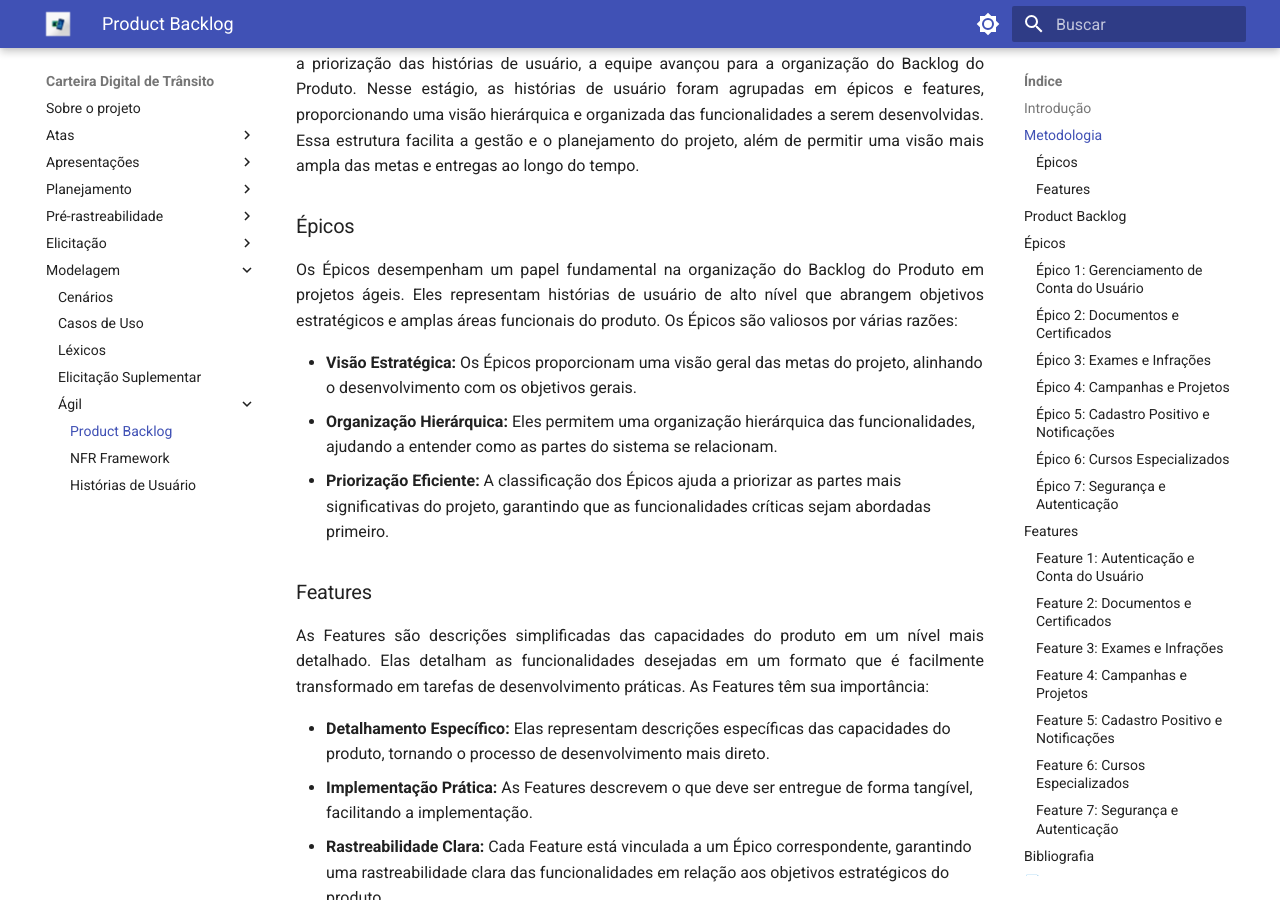
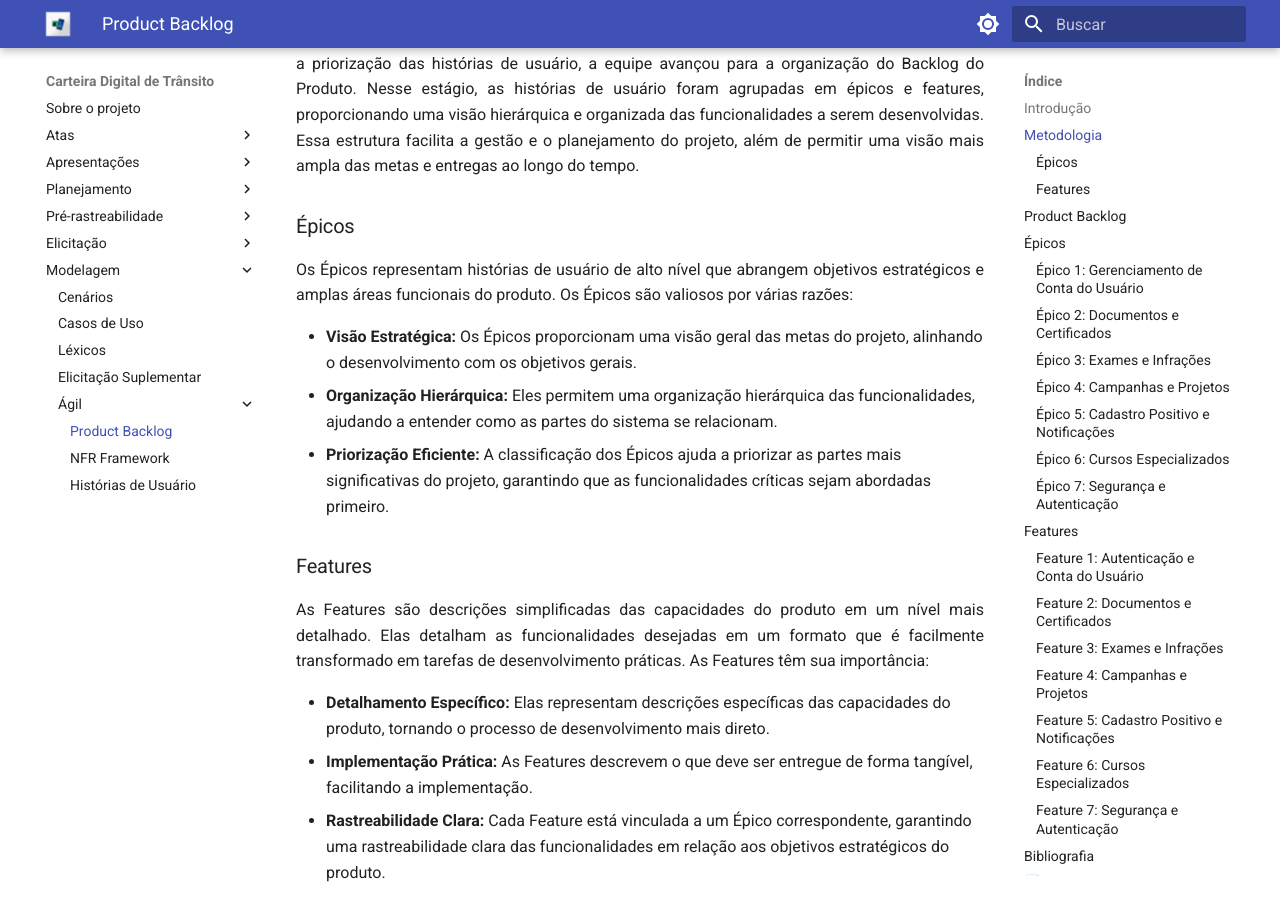
Before and after one commit to Requisitos-de-Software/2023.2-Carteira_Digital_de_Transito, an MkDocs documentation site: the page built from docs/modelagem/agil/backlog.md, in a window 1280 px wide and 900 px high, scrolled down 757 px. Built offline with MkDocs 1.6.1 and Material for MkDocs 9.7.7, drawn with Linux system fonts in a browser that asks for light colours.

Commit message:
Update backlog.md

```diff
--- a/docs/modelagem/agil/backlog.md
+++ b/docs/modelagem/agil/backlog.md
@@ -20,7 +20,7 @@ Após a priorização das histórias de usuário, a equipe avançou para a organ
 ### Épicos
 
 <p align="justify">
-Os Épicos desempenham um papel fundamental na organização do Backlog do Produto em projetos ágeis. Eles representam histórias de usuário de alto nível que abrangem objetivos estratégicos e amplas áreas funcionais do produto. Os Épicos são valiosos por várias razões:
+Os Épicos representam histórias de usuário de alto nível que abrangem objetivos estratégicos e amplas áreas funcionais do produto. Os Épicos são valiosos por várias razões:
 </p>
 
 - **Visão Estratégica:** Os Épicos proporcionam uma visão geral das metas do projeto, alinhando o desenvolvimento com os objetivos gerais.
```
